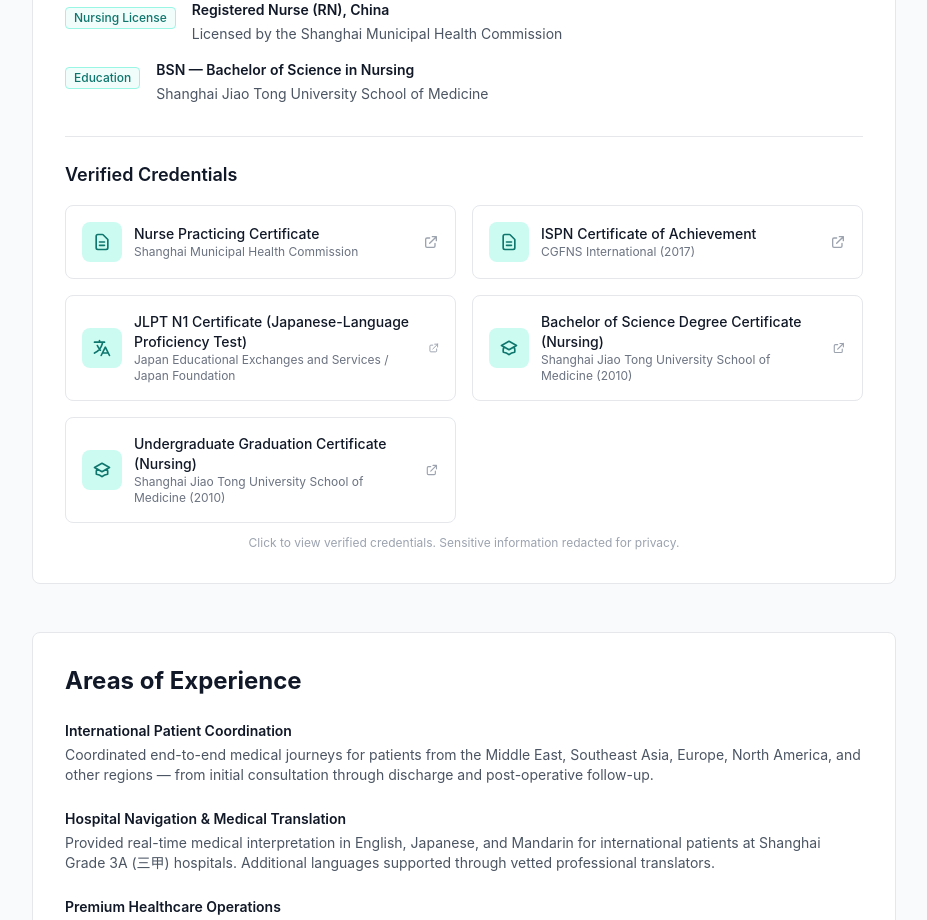
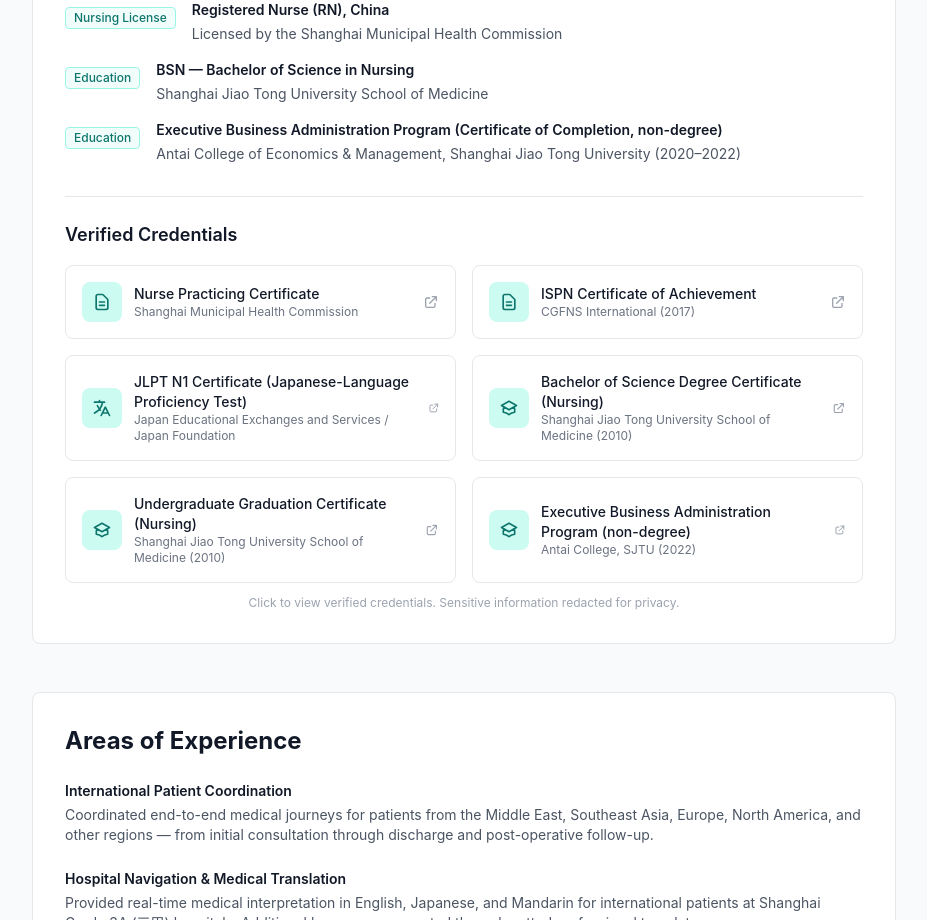
Before and after one commit to linglingsaiko/ShanghaiMed, a Next.js app: page /founder in a window 1280 px wide. Shown: the part 1180-2100 px from the top of the page, without its empty margins (176-1103 px from the left). Built offline with nearby package versions, Linux system fonts and the light colour scheme; no server answers.

Commit message:
feat: add SJTU Antai executive education (non-degree) credential + certificate
- founder: executive program credential (7 languages, non-degree) + 6th certificate image
- about: founderCreds entry (7 languages, non-degree)
- Never labeled as MBA degree

```diff
--- a/components/pages/AboutContent.tsx
+++ b/components/pages/AboutContent.tsx
@@ -17,6 +17,7 @@ const en = {
   founderCreds: [
     'Registered Nurse (RN), China',
     'BSN, Shanghai Jiao Tong University School of Medicine',
+    'Executive Business Administration Program (Certificate of Completion, non-degree), Antai College, Shanghai Jiao Tong University, 2020–2022',
     'ISPN — International Standards for Professional Nurses',
     'Trilingual: Chinese, English, Japanese',
   ],
@@ -58,6 +59,7 @@ const ja = {
   founderCreds: [
     '登録看護師（RN）、中国',
     'BSN, Shanghai Jiao Tong University School of Medicine',
+    '上級経営管理課程研修（修了証・学位なし）、Antai College, Shanghai Jiao Tong University、2020–2022',
     'ISPN — International Standards for Professional Nurses',
     '中国語・英語・日本語の3か国語',
   ],
@@ -99,6 +101,7 @@ const ar = {
   founderCreds: [
     'ممرضة مسجلة (RN)، الصين',
     'BSN, Shanghai Jiao Tong University School of Medicine',
+    'برنامج إدارة الأعمال التنفيذية (شهادة إتمام، دون درجة أكاديمية)، Antai College, Shanghai Jiao Tong University، 2020–2022',
     'ISPN — International Standards for Professional Nurses',
     'تتحدث ثلاث لغات: الصينية والإنجليزية واليابانية',
   ],
@@ -140,6 +143,7 @@ const ru = {
   founderCreds: [
     'Дипломированная медсестра (RN), Китай',
     'BSN, Shanghai Jiao Tong University School of Medicine',
+    'Программа повышения квалификации в сфере управления бизнесом (сертификат об окончании, без степени), Antai College, Shanghai Jiao Tong University, 2020–2022',
     'ISPN — International Standards for Professional Nurses',
     'Три языка: китайский, английский и японский',
   ],
@@ -181,6 +185,7 @@ const mn = {
   founderCreds: [
     'Бүртгэлтэй сувилагч (RN), Хятад',
     'BSN, Shanghai Jiao Tong University School of Medicine',
+    'Бизнесийн удирдлагын ахисан түвшний сургалт (төгссөн гэрчилгээ, академийн зэрэггүй), Antai College, Shanghai Jiao Tong University, 2020–2022',
     'ISPN — International Standards for Professional Nurses',
     'Хятад, англи, япон гэсэн гурван хэлээр ярьдаг',
   ],
@@ -222,6 +227,7 @@ const ms = {
   founderCreds: [
     'Jururawat Berdaftar (RN), China',
     'BSN, Shanghai Jiao Tong University School of Medicine',
+    'Program Pentadbiran Perniagaan Eksekutif (Sijil Tamat, tanpa ijazah), Antai College, Shanghai Jiao Tong University, 2020–2022',
     'ISPN — International Standards for Professional Nurses',
     'Tiga bahasa: Bahasa China, Inggeris dan Jepun',
   ],
@@ -263,6 +269,7 @@ const id = {
   founderCreds: [
     'Perawat Terdaftar (RN), Tiongkok',
     'BSN, Shanghai Jiao Tong University School of Medicine',
+    'Program Administrasi Bisnis Eksekutif (Sertifikat Penyelesaian, tanpa gelar), Antai College, Shanghai Jiao Tong University, 2020–2022',
     'ISPN — International Standards for Professional Nurses',
     'Tiga bahasa: Mandarin, Inggris, Jepang',
   ],
--- a/components/pages/FounderContent.tsx
+++ b/components/pages/FounderContent.tsx
@@ -36,6 +36,11 @@ const credentialsData: Record<'en' | 'ja' | 'ar' | 'ru' | 'mn' | 'ms' | 'id', Cr
       detail: 'Shanghai Jiao Tong University School of Medicine',
       category: 'Education',
     },
+    {
+      title: 'Executive Business Administration Program (Certificate of Completion, non-degree)',
+      detail: 'Antai College of Economics & Management, Shanghai Jiao Tong University (2020–2022)',
+      category: 'Education',
+    },
 
   ],
   ja: [
@@ -57,6 +62,11 @@ const credentialsData: Record<'en' | 'ja' | 'ar' | 'ru' | 'mn' | 'ms' | 'id', Cr
     {
       title: 'BSN — 看護学学士',
       detail: '上海交通大学医学院',
+      category: '学歴',
+    },
+    {
+      title: '上級経営管理課程研修（修了証・学位なし）',
+      detail: 'Antai College of Economics & Management, Shanghai Jiao Tong University (2020–2022)',
       category: '学歴',
     },
 
@@ -82,6 +92,11 @@ const credentialsData: Record<'en' | 'ja' | 'ar' | 'ru' | 'mn' | 'ms' | 'id', Cr
       detail: 'كلية الطب بجامعة شنغهاي جياو تونغ',
       category: 'التعليم',
     },
+    {
+      title: 'برنامج إدارة الأعمال التنفيذية (شهادة إتمام، دون درجة أكاديمية)',
+      detail: 'Antai College of Economics & Management, Shanghai Jiao Tong University (2020–2022)',
+      category: 'التعليم',
+    },
 
   ],
   ru: [
@@ -103,6 +118,11 @@ const credentialsData: Record<'en' | 'ja' | 'ar' | 'ru' | 'mn' | 'ms' | 'id', Cr
     {
       title: 'BSN — Бакалавр наук в сестринском деле',
       detail: 'Школа медицины Шанхайского университета Цзяотун',
+      category: 'Образование',
+    },
+    {
+      title: 'Программа повышения квалификации в сфере управления бизнесом (сертификат об окончании, без степени)',
+      detail: 'Antai College of Economics & Management, Shanghai Jiao Tong University (2020–2022)',
       category: 'Образование',
     },
 
@@ -128,6 +148,11 @@ const credentialsData: Record<'en' | 'ja' | 'ar' | 'ru' | 'mn' | 'ms' | 'id', Cr
       detail: 'Шанхайн Жяо Тонг их сургуулийн Анагаах ухааны сургууль',
       category: 'Боловсрол',
     },
+    {
+      title: 'Бизнесийн удирдлагын ахисан түвшний сургалт (төгссөн гэрчилгээ, академийн зэрэггүй)',
+      detail: 'Antai College of Economics & Management, Shanghai Jiao Tong University (2020–2022)',
+      category: 'Боловсрол',
+    },
 
   ],
   ms: [
@@ -151,6 +176,11 @@ const credentialsData: Record<'en' | 'ja' | 'ar' | 'ru' | 'mn' | 'ms' | 'id', Cr
       detail: 'Sekolah Perubatan Universiti Jiao Tong Shanghai',
       category: 'Pendidikan',
     },
+    {
+      title: 'Program Pentadbiran Perniagaan Eksekutif (Sijil Tamat, tanpa ijazah)',
+      detail: 'Antai College of Economics & Management, Shanghai Jiao Tong University (2020–2022)',
+      category: 'Pendidikan',
+    },
 
   ],
   id: [
@@ -172,6 +202,11 @@ const credentialsData: Record<'en' | 'ja' | 'ar' | 'ru' | 'mn' | 'ms' | 'id', Cr
     {
       title: 'BSN — Sarjana Sains dalam Keperawatan',
       detail: 'Sekolah Kedokteran Universitas Jiao Tong Shanghai',
+      category: 'Pendidikan',
+    },
+    {
+      title: 'Program Administrasi Bisnis Eksekutif (Sertifikat Penyelesaian, tanpa gelar)',
+      detail: 'Antai College of Economics & Management, Shanghai Jiao Tong University (2020–2022)',
       category: 'Pendidikan',
     },
 
@@ -324,6 +359,7 @@ const text = {
     nurseCertName: 'شهادة مزاولة مهنة التمريض',
     ispnCertName: 'شهادة إنجاز ISPN',
     jlptCertName: 'شهادة JLPT N1 (اختبار كفاءة اللغة اليابانية، المستوى الأعلى)',
+    execEdCertName: 'برنامج إدارة الأعمال التنفيذية (شهادة إتمام، دون درجة أكاديمية)',
     bsnDegreeCertName: 'شهادة درجة البكالوريوس في العلوم (التمريض)',
     bsnGradCertName: 'شهادة التخرج الجامعي (التمريض)',
     jlptCertIssuer: 'خدمات التبادل التعليمي اليابانية / مؤسسة اليابان',
@@ -358,6 +394,7 @@ const text = {
     nurseCertName: 'Nurse Practicing Certificate',
     ispnCertName: 'ISPN Certificate of Achievement',
     jlptCertName: 'JLPT N1 Certificate (Japanese-Language Proficiency Test)',
+    execEdCertName: 'Executive Business Administration Program (non-degree)',
     bsnDegreeCertName: 'Bachelor of Science Degree Certificate (Nursing)',
     bsnGradCertName: 'Undergraduate Graduation Certificate (Nursing)',
     jlptCertIssuer: 'Japan Educational Exchanges and Services / Japan Foundation',
@@ -392,6 +429,7 @@ const text = {
     nurseCertName: '看護師執業証書',
     ispnCertName: 'ISPN資格認定証',
     jlptCertName: 'JLPT N1 認定証（日本語能力試験 最高レベル）',
+    execEdCertName: '上級経営管理課程研修（修了・学位なし）',
     bsnDegreeCertName: '学士（理学）学位記（看護学）',
     bsnGradCertName: '本科卒業証書（看護学）',
     jlptCertIssuer: '日本国際教育支援協会／国際交流基金',
@@ -426,6 +464,7 @@ const text = {
     nurseCertName: 'Сертификат права осуществления медсестринской практики',
     ispnCertName: 'Сертификат об успешном прохождении ISPN',
     jlptCertName: 'Сертификат JLPT N1 (Экзамен по японскому языку, высший уровень)',
+    execEdCertName: 'Программа повышения квалификации в сфере управления бизнесом (без степени)',
     bsnDegreeCertName: 'Диплом о степени бакалавра наук (сестринское дело)',
     bsnGradCertName: 'Диплом об окончании вуза (сестринское дело)',
     jlptCertIssuer: 'Японская служба образовательных обменов / Японский фонд',
@@ -460,6 +499,7 @@ const text = {
     nurseCertName: 'Сувилагчийн үйл ажиллагааны гэрчилгээ',
     ispnCertName: 'ISPN амжилтын гэрчилгээ',
     jlptCertName: 'JLPT N1 гэрчилгээ (Япон хэлний шалгалт, дээд түвшин)',
+    execEdCertName: 'Бизнесийн удирдлагын ахисан түвшний сургалт (төгссөн гэрчилгээ, академийн зэрэггүй)',
     bsnDegreeCertName: 'Бакалаврын зэргийн гэрчилгээ (сувилал)',
     bsnGradCertName: 'Их сургууль төгссөн гэрчилгээ (сувилал)',
     jlptCertIssuer: 'Японы Боловсролын Солилцооны Үйлчилгээ / Япон Сан',
@@ -494,6 +534,7 @@ const text = {
     nurseCertName: 'Sijil Amalan Jururawat',
     ispnCertName: 'Sijil Pencapaian ISPN',
     jlptCertName: 'Sijil JLPT N1 (Ujian Kecekapan Bahasa Jepun, Tahap Tertinggi)',
+    execEdCertName: 'Program Pentadbiran Perniagaan Eksekutif (Sijil Tamat, tanpa ijazah)',
     bsnDegreeCertName: 'Sijil Ijazah Sarjana Muda Sains (Kejururawatan)',
     bsnGradCertName: 'Sijil Graduasi Prasiswazah (Kejururawatan)',
     jlptCertIssuer: 'Japan Educational Exchanges and Services / Japan Foundation',
@@ -528,6 +569,7 @@ const text = {
     nurseCertName: 'Sertifikat Praktik Keperawatan',
     ispnCertName: 'Sertifikat Pencapaian ISPN',
     jlptCertName: 'Sertifikat JLPT N1 (Tes Kemahiran Bahasa Jepang, Tingkat Tertinggi)',
+    execEdCertName: 'Program Administrasi Bisnis Eksekutif (Sertifikat Penyelesaian, tanpa gelar)',
     bsnDegreeCertName: 'Ijazah Gelar Sarjana Sains (Keperawatan)',
     bsnGradCertName: 'Ijazah Kelulusan Sarjana (Keperawatan)',
     jlptCertIssuer: 'Japan Educational Exchanges and Services / Japan Foundation',
@@ -717,6 +759,26 @@ export default function FounderContent() {
                   <path strokeLinecap="round" strokeLinejoin="round" strokeWidth={2} d="M10 6H6a2 2 0 00-2 2v10a2 2 0 002 2h10a2 2 0 002-2v-4M14 4h6m0 0v6m0-6L10 14" />
                 </svg>
               </a>
+
+              <a
+                href="/images/certificate-executive-education.jpg"
+                target="_blank"
+                rel="noopener noreferrer"
+                className="flex items-center gap-3 p-4 border rounded-lg hover:border-teal-300 hover:bg-teal-50/30 transition-colors group"
+              >
+                <div className="flex-shrink-0 w-10 h-10 bg-teal-100 rounded-lg flex items-center justify-center group-hover:bg-teal-200 transition-colors">
+                  <svg className="w-5 h-5 text-teal-700" fill="none" stroke="currentColor" viewBox="0 0 24 24">
+                    <path strokeLinecap="round" strokeLinejoin="round" strokeWidth={2} d="M12 14l9-5-9-5-9 5 9 5zm0 0l6.16-3.422a12.083 12.083 0 01.665 6.479A11.952 11.952 0 0012 20.055a11.952 11.952 0 00-6.824-2.998 12.078 12.078 0 01.665-6.479L12 14z" />
+                  </svg>
+                </div>
+                <div>
+                  <p className="text-sm font-medium text-gray-900">{t.execEdCertName}</p>
+                  <p className="text-xs text-gray-500">Antai College, SJTU (2022)</p>
+                </div>
+                <svg className="w-4 h-4 text-gray-400 ml-auto" fill="none" stroke="currentColor" viewBox="0 0 24 24">
+                  <path strokeLinecap="round" strokeLinejoin="round" strokeWidth={2} d="M10 6H6a2 2 0 00-2 2v10a2 2 0 002 2h10a2 2 0 002-2v-4M14 4h6m0 0v6m0-6L10 14" />
+                </svg>
+              </a>
             </div>
             <p className="text-xs text-gray-400 mt-3 text-center">{t.certFootnote}</p>
           </div>
```
Also changed, not shown: public/images/certificate-executive-education.jpg (added).
